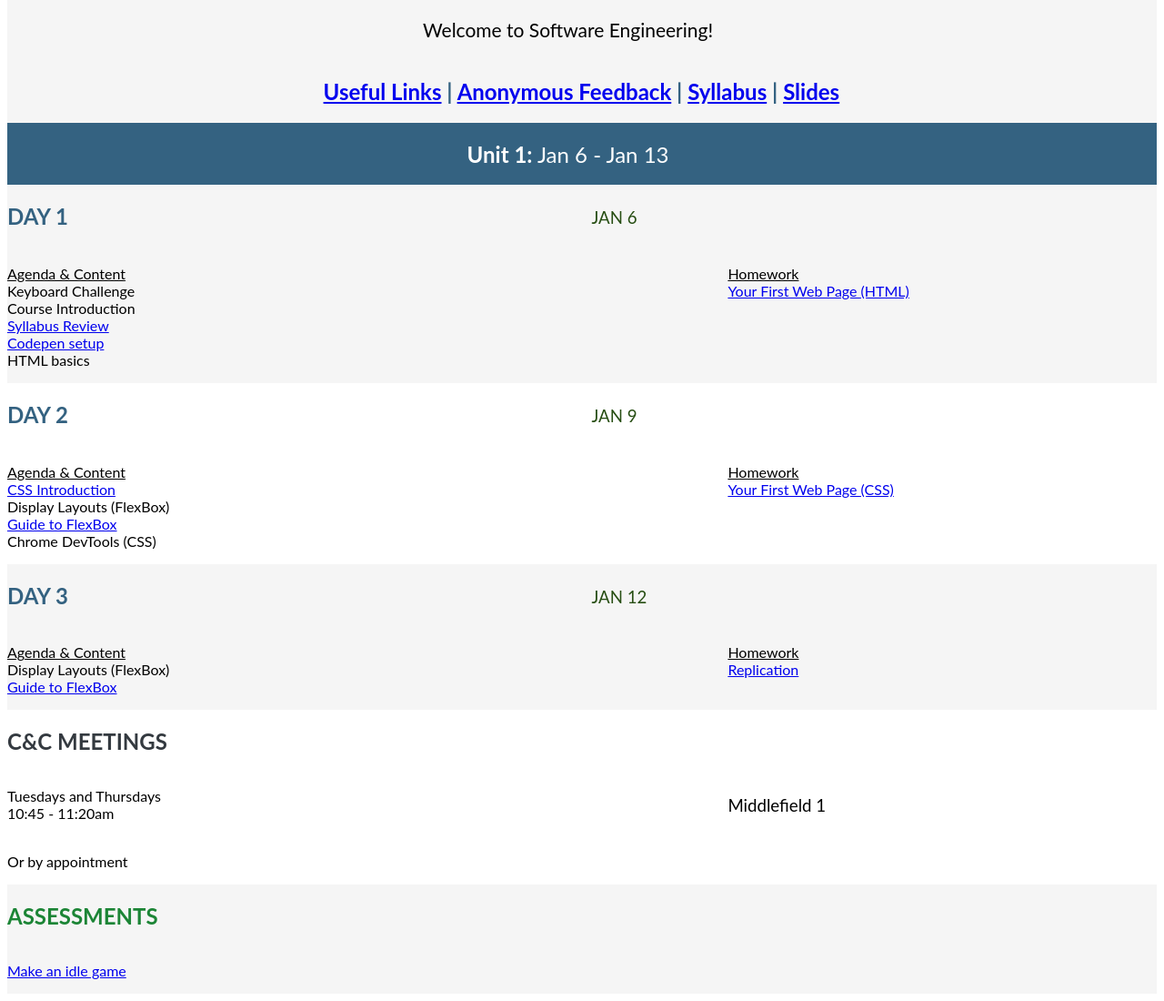
After one commit to JS70777/flask_quickstart, a Flask app: template templates/homepage.html in a window 1280 px wide. The commit adds this page. Shown: the part 807-1907 px from the top of the page at 91% size. Run offline with Flask 3, Linux system fonts and the light colour scheme; the template is opened without the code that fills it, so the values that code supplies are empty.

Commit message:
added pathways

```diff
--- a/app.py
+++ b/app.py
@@ -4,9 +4,16 @@ app = Flask(__name__)
 
 
 @app.route('/')
-def hello():
-    return render_template('index.html')
+def home():
+    return render_template('homepage.html')
 
+@app.route('/idle')
+def idle():
+    return render_template('frc_idle.html')
+
+@app.route('/assignment')
+def assignment():
+    return render_template('assign.html')
 
 if __name__ == '__main__':
     app.run(debug=True)
--- /dev/null
+++ b/static/home_style.css
@@ -0,0 +1,139 @@
+body {
+    font-family: lato, helvetica, serif;
+}
+div {
+  display: flex;
+  flex-direction: column;
+}
+#head {
+  background-color: #346281;
+}
+#welcome {
+  background-color: #F5F5F5;
+}
+#date {
+  background-color: #346281;
+}
+.subhead {
+  align-items: center;
+}
+.doub {
+  flex-flow: row wrap;
+  gap: 35%;
+}
+.gray {
+  background-color: #F5F5F5;
+}
+img {
+  width: 70%;
+}
+h1 {
+  font-size: 30px;
+  font-weight: normal;
+  color: white;
+}
+h2 {
+  font-size: 24px;
+  color: #346281;
+  width: min(200px);
+}
+#links {
+  width: 45%;
+  justify-content: center;
+}
+#cnc {
+  color: #343A40;
+}
+#unit {
+  width: 20%;
+  color: white;
+  font-weight: normal;
+}
+#tests {
+  color: #1C8536;
+}
+h3 {
+  font-size: 18px;
+  color: #346281;
+}
+#domain {
+  color: black;
+  font-weight: normal;
+  background-color: #FF7F29;
+}
+h4 {
+  font-size: 18.67px;
+  color: #274E13;
+  font-weight: normal;
+}
+#location {
+  color: black;
+}
+p {
+  font-size: 16px;
+  width: min(350px);
+}
+#greet {
+  font-size: 21px;
+}
+
+
+.lato-thin {
+  font-family: "Lato", sans-serif;
+  font-weight: 100;
+  font-style: normal;
+}
+
+.lato-light {
+  font-family: "Lato", sans-serif;
+  font-weight: 300;
+  font-style: normal;
+}
+
+.lato-regular {
+  font-family: "Lato", sans-serif;
+  font-weight: 400;
+  font-style: normal;
+}
+
+.lato-bold {
+  font-family: "Lato", sans-serif;
+  font-weight: 700;
+  font-style: normal;
+}
+
+.lato-black {
+  font-family: "Lato", sans-serif;
+  font-weight: 900;
+  font-style: normal;
+}
+
+.lato-thin-italic {
+  font-family: "Lato", sans-serif;
+  font-weight: 100;
+  font-style: italic;
+}
+
+.lato-light-italic {
+  font-family: "Lato", sans-serif;
+  font-weight: 300;
+  font-style: italic;
+}
+
+.lato-regular-italic {
+  font-family: "Lato", sans-serif;
+  font-weight: 400;
+  font-style: italic;
+}
+
+.lato-bold-italic {
+  font-family: "Lato", sans-serif;
+  font-weight: 700;
+  font-style: italic;
+}
+
+.lato-black-italic {
+  font-family: "Lato", sans-serif;
+  font-weight: 900;
+  font-style: italic;
+}
--- a/templates/index.html
+++ b/templates/frc_idle.html
@@ -4,8 +4,8 @@
     <meta charset="UTF-8">
     <meta name="viewport" content="width=device-width, initial-scale=1.0">
     <title>FRC</title>
-    <link rel="stylesheet" href="{{ url_for('static', filename='style.css') }}">
-    <script defer src="{{ url_for('static', filename='script.js') }}"></script>
+    <link rel="stylesheet" href="{{ url_for('static', filename='idle_style.css') }}">
+    <script defer src="{{ url_for('static', filename='idling.js') }}"></script>
 </head>
 <body>
 <header>
--- /dev/null
+++ b/templates/homepage.html
@@ -0,0 +1,78 @@
+<!DOCTYPE html>
+<html lang="en">
+<head>
+    <meta charset="UTF-8">
+<title>Software Engineering (H) (Spring 2026)</title>
+    <link rel="stylesheet" href="{{ url_for('static', filename='home_style.css') }}">
+</head>
+<body>
+
+<div id=head class=subhead>
+  <h3 id=domain>ATHENIAN</h3>
+  <h1>SOFTWARE ENGINEERING</h1>
+</div>
+
+<div id=welcome class=subhead>
+  <img src="https://miro.medium.com/0*BGPRbg4AI2GlhXOm.gif" alt="Computer Science meme">
+  <p id=greet>Welcome to Software Engineering!</p>
+  <h2 id="links"><a href="https://docs.google.com/document/d/1jSXKHgdv6td3nEFh6HkwM6GxXuJDiLR6sZZv2R9YRWY/edit?usp=sharing">Useful Links</a> |
+    <a href="https://docs.google.com/forms/d/e/1FAIpQLScdqp96B66eAoz32A0hqKKLkuDbvm5gUCtUSAvwi7sFiADo6w/viewform">Anonymous Feedback</a> |
+    <a href="https://docs.google.com/document/d/1YLEePXUDUMO9wDrXsVDNLNhmP5lo2ulHUuTv3H2HngE/edit?usp=sharing">Syllabus</a> |
+    <a href="https://drive.google.com/drive/folders/1lVT9IGOkNBy6tF0O-cgaD4pRcPIowLzp?usp=drive_link">Slides</a></h2>
+</div>
+
+<div id=date class=subhead>
+  <h2 id=unit><b>Unit 1:</b> Jan 6 - Jan 13</h2>
+</div>
+
+<div class=gray>
+  <div class=doub>
+    <h2>DAY 1</h2>
+    <h4>JAN 6</h4>
+  </div><div class=doub>
+  <p><u>Agenda & Content</u><br>
+    Keyboard Challenge<br>
+    Course Introduction<br>
+    <a href="https://docs.google.com/document/d/1YLEePXUDUMO9wDrXsVDNLNhmP5lo2ulHUuTv3H2HngE/edit?usp=sharing">Syllabus Review</a><br>
+    <a href="https://athenian.instructure.com/courses/8231/pages/codepen-setup">Codepen setup</a><br>
+    HTML basics</p>
+  <p><u>Homework</u><br>
+    <a href="http://127.0.0.1:5000">Your First Web Page (HTML)</a></p>
+  </div></div>
+
+<div><div class=doub>
+  <h2>DAY 2</h2>
+  <h4>JAN 9</h4></div><div class=doub>
+  <p><u>Agenda & Content</u><br>
+    <a href="https://drive.google.com/drive/folders/1lVT9IGOkNBy6tF0O-cgaD4pRcPIowLzp?usp=drive_link">CSS Introduction</a><br>
+    Display Layouts (FlexBox)<br>
+    <a href=https://css-tricks.com/snippets/css/a-guide-to-flexbox>Guide to FlexBox</a><br>
+    Chrome DevTools (CSS)</p>
+  <p><u>Homework</u><br>
+    <a href="http://127.0.0.1:5000">Your First Web Page (CSS)</a></p>
+  </div></div>
+
+<div class=gray><div class=doub>
+  <h2>DAY 3</h2>
+  <h4>JAN 12</h4></div><div class=doub>
+  <p><u>Agenda & Content</u><br>
+    Display Layouts (FlexBox)<br>
+    <a href="https://css-tricks.com/snippets/css/a-guide-to-flexbox/">Guide to FlexBox</a>
+  <p><u>Homework</u><br>
+    <a href="http://127.0.0.1:5000/assignment">Replication</a></p>
+  </div></div>
+
+<div>
+  <h2 id=cnc>C&C MEETINGS</h2><div class=doub>
+  <p>Tuesdays and Thursdays<br>
+    10:45 - 11:20am</p>
+  <h4 id=location>Middlefield 1</h4></div>
+  <p>Or by appointment</p>
+</div>
+
+<div class=gray>
+  <h2 id=tests>ASSESSMENTS</h2>
+  <p><a href="http://127.0.0.1:5000/idle">Make an idle game</a></p>
+</div>
+</body>
+</html>
```
Also changed, not shown: static/assign_style.css (added, +54 -0 lines), templates/assign.html (added, +35 -0 lines), static/idle_style.css (renamed from static/style.css), static/idling.js (renamed from static/script.js).
